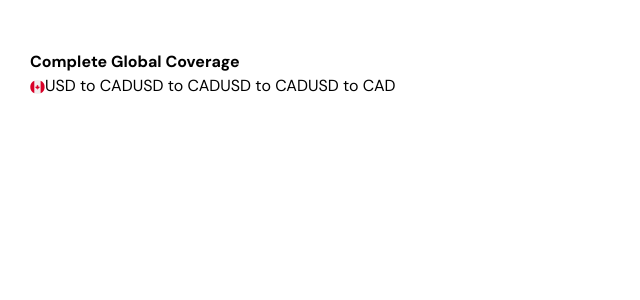
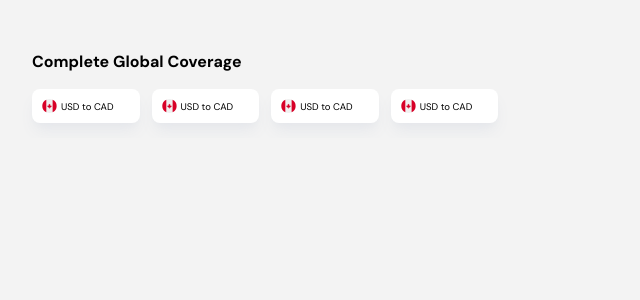
Before and after one commit to marsou001/currency-converter-app, a Next.js app: page / in a window 1280 px wide. Shown: the top 300 px of the page, without its empty margins (0-640 px from the left). Built offline with nearby package versions, Linux system fonts and the light colour scheme.

Commit message:
create ready currency exchange options

```diff
--- /dev/null
+++ b/src/components/ConversionOptionChip.tsx
@@ -0,0 +1,19 @@
+import Image from 'next/image';
+import ConversionOptionChipProps from "@/types/ConversionOptionChipProps";
+
+export default function ConversionOptionChip(props: ConversionOptionChipProps) {
+  return (
+    <div
+      className={`border-2 ${true ? 'border-transparent bg-white' : ' border-blue bg-blue-light'} flex items-center gap-1 rounded-lg py-2 pl-2 pr-6 shadow-gray-200 shadow-lg`}
+    >
+      <Image
+        src={props.flagIconURL}
+        width={15}
+        height={15}
+        alt={props.altText}
+        className='inline-block'
+      />
+      <span className="text-xs transform translate-y-px">{ props.currencyFrom } to { props.currencyTo }</span>
+    </div>
+  )
+}
--- /dev/null
+++ b/src/pages/Home.tsx
@@ -0,0 +1,28 @@
+import cad from '../../public/currencies/canada.svg';
+import { useState } from 'react';
+import Currency from '@/types/currency';
+import ConversionOptionChip from '@/components/ConversionOptionChip';
+
+
+export default function Home() {
+  const currenciesList = useState<Currency[]>(['USD', 'GBP']);
+  const currencyFrom = useState<Currency>('USD');
+  const currencyTo = useState<Currency>('EUR');
+
+  return (
+    <>
+      <h1 className="font-bold">Complete Global Coverage</h1>
+      <div className='absolute right-0 left-0'>
+        <div className='whitespace-nowrap overflow-x-scroll no-scrollbar flex items-center gap-3 absolute right-0 left-0 h-16 px-8'>
+          <ConversionOptionChip currencyFrom='USD' currencyTo='CAD' flagIconURL={cad} altText='Canada Flag' />
+          <ConversionOptionChip currencyFrom='USD' currencyTo='CAD' flagIconURL={cad} altText='Canada Flag' />
+          <ConversionOptionChip currencyFrom='USD' currencyTo='CAD' flagIconURL={cad} altText='Canada Flag' />
+          <ConversionOptionChip currencyFrom='USD' currencyTo='CAD' flagIconURL={cad} altText='Canada Flag' />
+        </div>
+      </div>
+
+
+      <h2>Compare Foreign Exchange Rates and Save Money</h2>
+    </>
+  );
+}
--- a/src/pages/index.tsx
+++ b/src/pages/index.tsx
@@ -1,17 +1,23 @@
-import Image from 'next/image';
 import cad from '../../public/currencies/canada.svg';
+import { useState } from 'react';
+import Currency from '@/types/currency';
+import ConversionOptionChip from '@/components/ConversionOptionChip';
 
 export default function Home() {
+  const currenciesList = useState<Currency[]>(['USD', 'GBP']);
+  const currencyFrom = useState<Currency>('USD');
+  const currencyTo = useState<Currency>('EUR');
+
   return (
     <>
       <h1 className="font-bold">Complete Global Coverage</h1>
-      <span>
-        <Image src={cad} width={15} height={15} alt="Canada flag" className='inline-block' />
-        USD to CAD
-      </span>
-      <span>USD to CAD</span>
-      <span>USD to CAD</span>
-      <span>USD to CAD</span>
+
+      <div className='whitespace-nowrap overflow-x-scroll no-scrollbar flex items-center gap-3 absolute right-0 left-0 h-16 px-8'>
+        <ConversionOptionChip currencyFrom='USD' currencyTo='CAD' flagIconURL={cad} altText='Canada Flag' />
+        <ConversionOptionChip currencyFrom='USD' currencyTo='CAD' flagIconURL={cad} altText='Canada Flag' />
+        <ConversionOptionChip currencyFrom='USD' currencyTo='CAD' flagIconURL={cad} altText='Canada Flag' />
+        <ConversionOptionChip currencyFrom='USD' currencyTo='CAD' flagIconURL={cad} altText='Canada Flag' />
+      </div>
     </>
   )
 }
--- a/src/styles/globals.css
+++ b/src/styles/globals.css
@@ -3,7 +3,19 @@
 @tailwind utilities;
 
 body {
-  margin: 50px 30px;
+  background-color: #f3f3f3;
+  margin: 50px 2rem;
+}
+
+/* Hide scrollbar for Chrome, Safari and Opera */
+.no-scrollbar::-webkit-scrollbar {
+    display: none;
+}
+
+/* Hide scrollbar for IE, Edge and Firefox */
+.no-scrollbar {
+    -ms-overflow-style: none;  /* IE and Edge */
+    scrollbar-width: none;  /* Firefox */
 }
 
 @layer utilities {
--- /dev/null
+++ b/src/types/ConversionOptionChipProps.ts
@@ -0,0 +1,10 @@
+import Currency from "./currency"
+
+type ConversionOptionChipProps = {
+  flagIconURL: any;
+  altText: string;
+  currencyFrom: Currency;
+  currencyTo: Currency;
+}
+
+export default ConversionOptionChipProps;
--- /dev/null
+++ b/src/types/currency.ts
@@ -0,0 +1,3 @@
+type Currency = 'USD' | 'EUR' | 'GBP' | 'AUD' | 'CAD' | 'CHF' | 'INR' | 'RMB' | 'KES' | 'MYR';
+
+export default Currency;
--- a/tailwind.config.ts
+++ b/tailwind.config.ts
@@ -9,6 +9,7 @@ const config: Config = {
   ],
   theme: {
     fontSize: {
+      xs: '0.6rem',
       sm: '0.8rem',
       base: '1rem',
       xl: '1.25rem',
@@ -19,9 +20,9 @@ const config: Config = {
     },
     extend: {
       colors: {
-        white: 'fff',
         black: '#080808',
         blue: '#4133dd',
+        'blue-light': '#4133dd10',
       },
       backgroundImage: {
         "gradient-radial": "radial-gradient(var(--tw-gradient-stops))",
```
